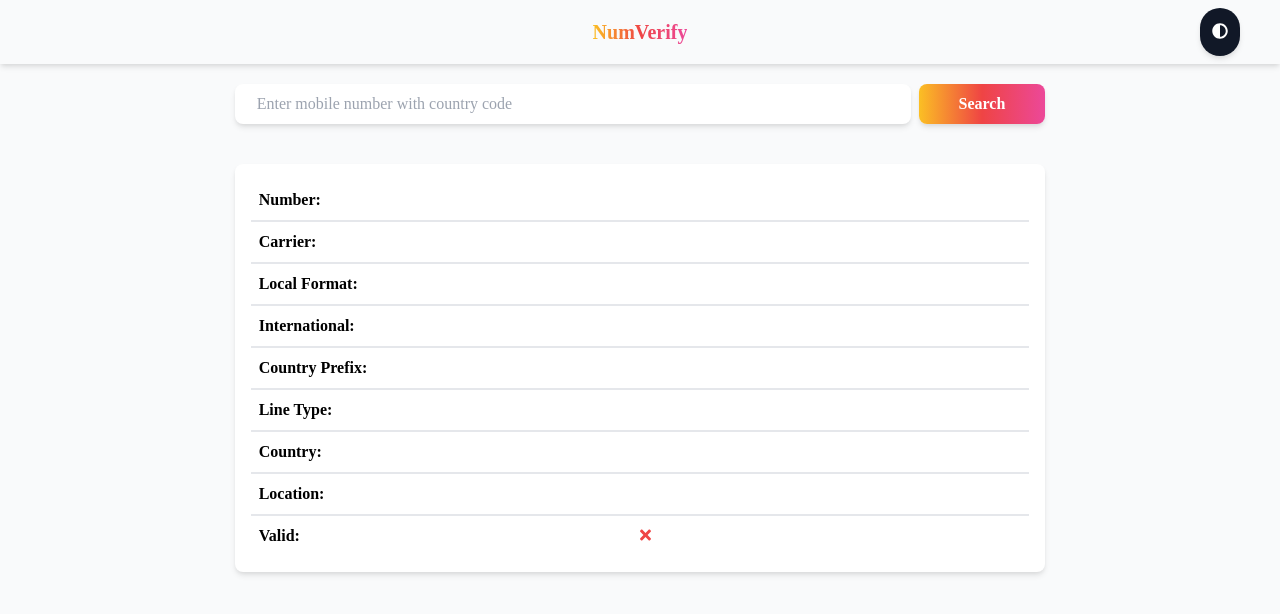
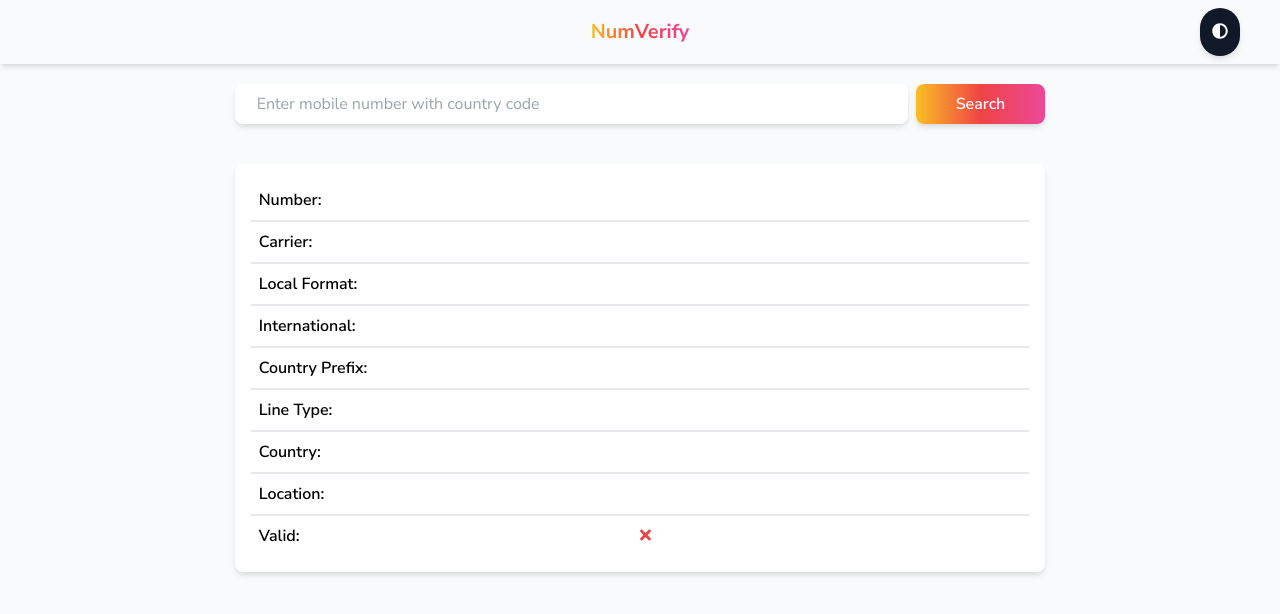
Before and after one commit to srijansahaa/num-verify, a Next.js app: page / in a window 1280 px wide. Shown: the top 614 px of the page. Built offline with nearby package versions, Linux system fonts and the light colour scheme; no server answers.

Commit message:
updated font

```diff
--- a/pages/index.js
+++ b/pages/index.js
@@ -8,7 +8,7 @@
 
   const [number, setNumber] = useState("")
   const [res, setRes] = useState({});
-  const[dark, setDark] = useState(false);
+  const [dark, setDark] = useState(false);
 
   const handleSearch = (e) => {
     e.preventDefault();
@@ -35,7 +35,7 @@
       <main className="h-screen dark:bg-gray-800 bg-gray-50 relative">
         <div className="h-16 dark:bg-gray-800 bg-gray-50 shadow-md dark:shadow-dark flex justify-center items-center mb-5">
           <span className="text-gradient font-bold text-xl">NumVerify</span>
-          <button className={`absolute right-10 p-3 shadow-md rounded-full ${dark ? "bg-white" : "bg-gray-900"}`} onClick={() => {setDark(!dark)}}>
+          <button className={`absolute right-10 p-3 shadow-md rounded-full ${dark ? "bg-white" : "bg-gray-900"}`} onClick={() => { setDark(!dark) }}>
             <FontAwesomeIcon className={`w-4 ${dark ? "text-gray-800" : "text-white"}`} icon={faAdjust} />
           </button>
         </div>
@@ -43,7 +43,7 @@
         <div className="container">
           <div className="flex justify-center">
             <form className="flex justify-between w-full lg:w-4/5 xl:w-2/3" onSubmit={handleSearch}>
-              <input className="bg-white dark:bg-gray-900 dark:text-white dark:border-gray-900 border-white border-2 hover:border-red-500 rounded-lg h-10 w-full mr-2 shadow-md hover:shadow-lg pl-5" placeholder="Enter mobile number with country code"/>
+              <input className="bg-white dark:bg-gray-900 dark:text-white dark:border-gray-900 border-white border-2 hover:border-red-500 rounded-lg h-10 w-full mr-2 shadow-md hover:shadow-lg pl-5" placeholder="Enter mobile number with country code" />
               <button type="submit" className="btn bg-gradient-to-r from-yellow-400 via-red-500 to-pink-500 rounded-lg h-10 px-10 text-white dark:text-black font-semibold shadow-md hover:shadow-lg">Search</button>
             </form>
           </div>
--- a/styles/globals.css
+++ b/styles/globals.css
@@ -5,7 +5,6 @@
   padding: 0;
   margin: 0;
   font-family: 'Nunito Sans', sans-serif;
-  @apply font-display
 }
 
 a {
--- a/styles/index.css
+++ b/styles/index.css
@@ -4,7 +4,7 @@
 
 @layer base {
     @font-face {
-         font-family: 'Nunito Sans', sans-serif;
+        font-family: 'Nunito Sans', sans-serif;
         font-weight: 900;
         src: url('https://fonts.googleapis.com/css2?family=Nunito+Sans:ital,wght@0,200;0,300;0,400;0,600;0,700;0,800;0,900;1,200;1,300;1,400;1,600;1,700;1,800;1,900&display=swap');
     }
```
Lines whose indentation alone changed are shown as unchanged.
